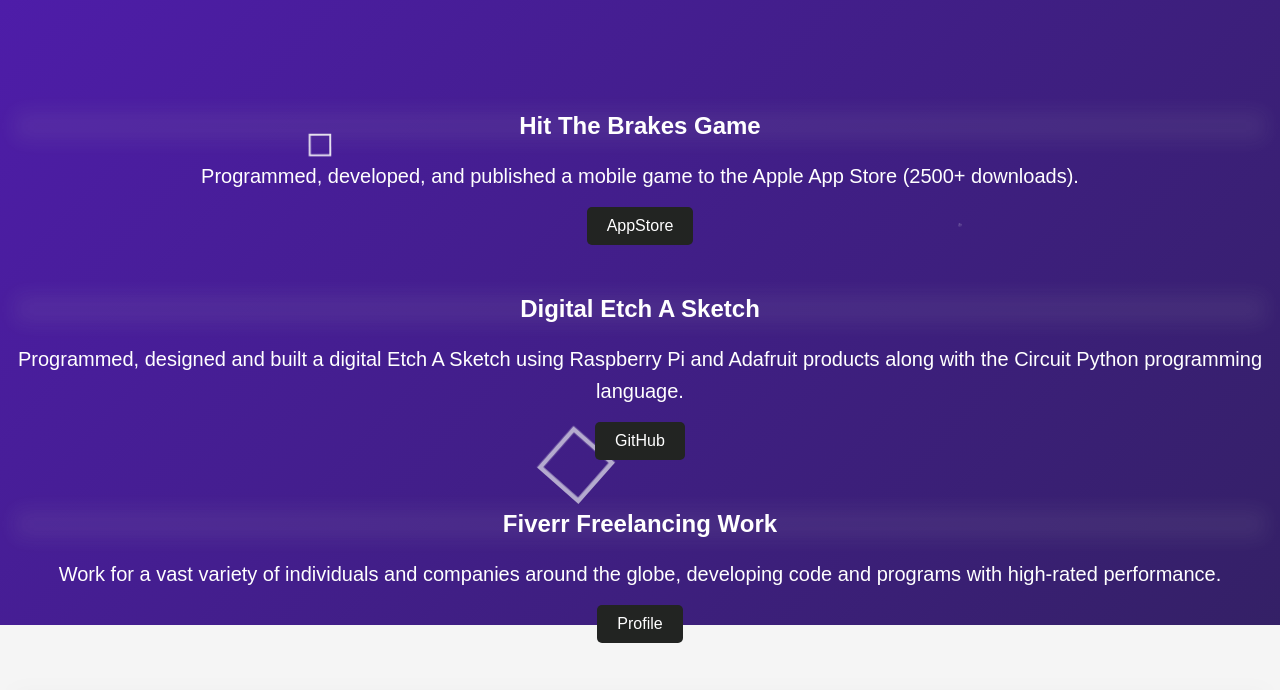
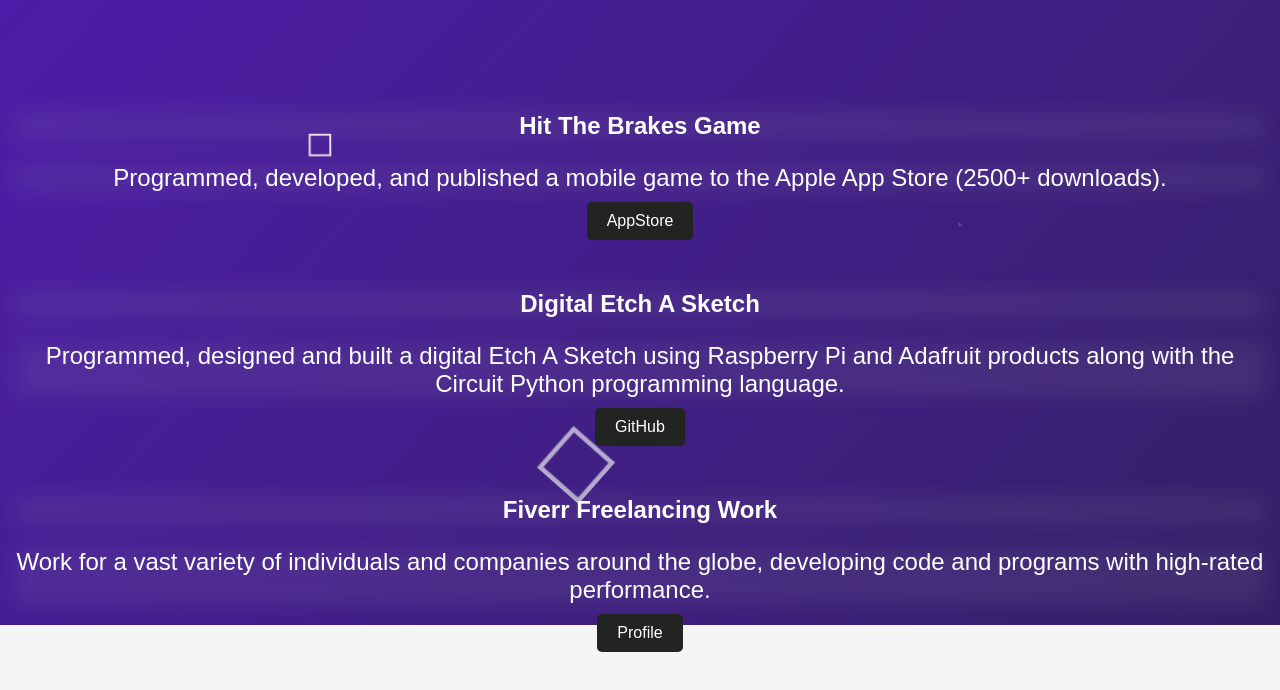
Before and after one commit to AaronMeslin/personal-website.github.io, a plain HTML site: page index.html in a window 1280 px wide. Shown: the part 175-865 px from the top of the page. Drawn offline with Linux system fonts and the light colour scheme; a script that the page names is missing.

Commit message:
Update style.css

```diff
--- a/style.css
+++ b/style.css
@@ -108,12 +108,35 @@ body {
     z-index: -1; /* Ensure it's behind the text */
 }
 
-.card__description {
-    font-size: 20px;
-    line-height: 1.6;
-    margin-bottom: 15px;
+
+.card__title::before {
+    content: ''; /* Required for pseudo elements */
+    position: absolute;
+    top: 0;
+    left: 0;
+    width: 100%;
+    height: 100%;
+    background-color: rgba(255, 255, 255, 0.1); /* Blurry white background */
+    filter: blur(10px) brightness(70%); /* Apply blur and brightness */
+    z-index: -1; /* Ensure it's behind the text */
 }
 
+.card__description {
+    font-size: 24px;
+    margin-bottom: 10px;
+    position: relative;
+}
+.card__description::before {
+    content: ''; /* Required for pseudo elements */
+    position: absolute;
+    top: 0;
+    left: 0;
+    width: 100%;
+    height: 100%;
+    background-color: rgba(255, 255, 255, 0.1); /* Blurry white background */
+    filter: blur(10px) brightness(70%); /* Apply blur and brightness */
+    z-index: -1; /* Ensure it's behind the text */
+}
 .project-links {
     text-align: center; /* Center align project links */
 }
```
